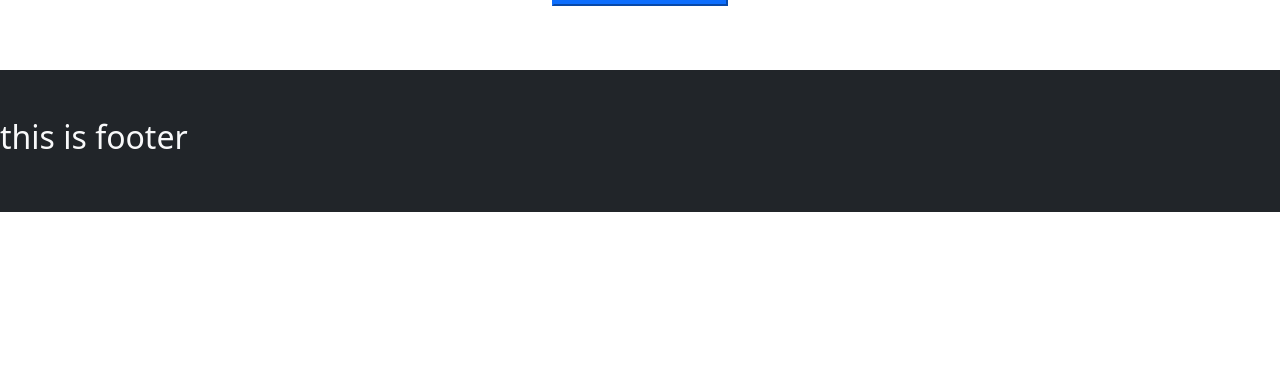
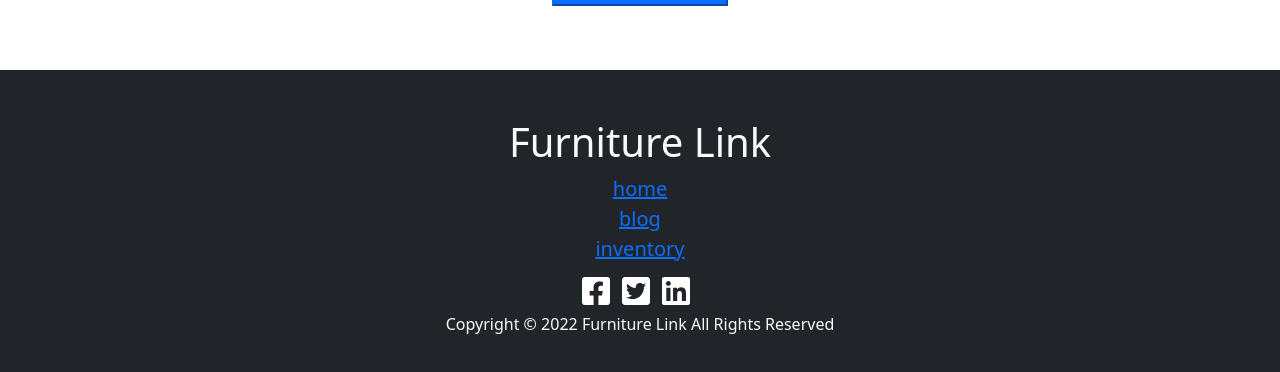
Before and after one commit to akashwebs/Furniture-Link-warehouse-management-client, a React (Create React App) app: page / in a window 1280 px wide. Shown: the part 1070-1442 px from the top of the page. Before the commit the page ends 1282 px from the top, so only its background shows below. Built offline with nearby package versions, Linux system fonts and the light colour scheme; no server answers.

Commit message:
redesign footer

```diff
--- a/package.json
+++ b/package.json
@@ -14,6 +14,7 @@
     "react-dom": "^18.1.0",
     "react-firebase-hooks": "^5.0.3",
     "react-hook-form": "^7.30.0",
+    "react-icons": "^4.3.1",
     "react-router-dom": "^6.3.0",
     "react-scripts": "5.0.1",
     "react-toastify": "^9.0.1",
--- a/src/Components/Footer/Footer.js
+++ b/src/Components/Footer/Footer.js
@@ -1,9 +1,24 @@
 import React from 'react';
+import { Link } from 'react-router-dom';
+import { FaFacebookSquare,FaTwitterSquare,FaLinkedin } from "react-icons/fa";
 
 const Footer = () => {
     return (
-        <div className='mt-5 py-5 bg-dark text-light'>
-            <h2>this is footer</h2>
+        <div className='mt-5 py-5 bg-dark text-light text-center'>
+            <h1>Furniture Link</h1>
+            <div className='fs-5 d-grid g-3'>
+                <Link to={'/'}>home</Link>
+                <Link to={'/blog'}>blog</Link>
+                <Link to={'/'}>inventory</Link>
+            </div>
+            <div className='fs-2 '>
+                <Link className='text-white me-2' to={'/'}><FaFacebookSquare/></Link>
+                <Link className='text-white me-2' to={'/'}><FaTwitterSquare/></Link>
+                <Link className='text-white me-2' to={'/'}><FaLinkedin/></Link>
+            </div>
+        <div>
+            <p>Copyright &copy; {new Date().getFullYear()} Furniture Link All Rights Reserved</p>
+        </div>
         </div>
     );
 };
--- a/src/Components/NotFound/NotFound.js
+++ b/src/Components/NotFound/NotFound.js
@@ -6,7 +6,8 @@ const NotFound = () => {
 
     return (
         <div className='container text-center my-5 py-5'>
-            <h2 style={{fontSize:'13rem',}} className='fw-bolder'>404</h2>
+            {/* <h2 style={{fontSize:'13rem',}} className='fw-bolder'>404</h2> */}
+            <img src={'https://templates.iqonic.design/posdash/html/assets/images/error/404.png '} className='img-fluid w-50' alt="" />
             <h3 className=''>opps! page not found</h3>
             <p>Sorry, the page your're looking for doesn't exist. If you think something is broken, report a problem.</p>
             <button onClick={()=>navigate('/')} className="btn-info py-2 px-3">Return Home</button>
```
Also changed, not shown: 1 other file (tests, documents, lock files or other folders).
